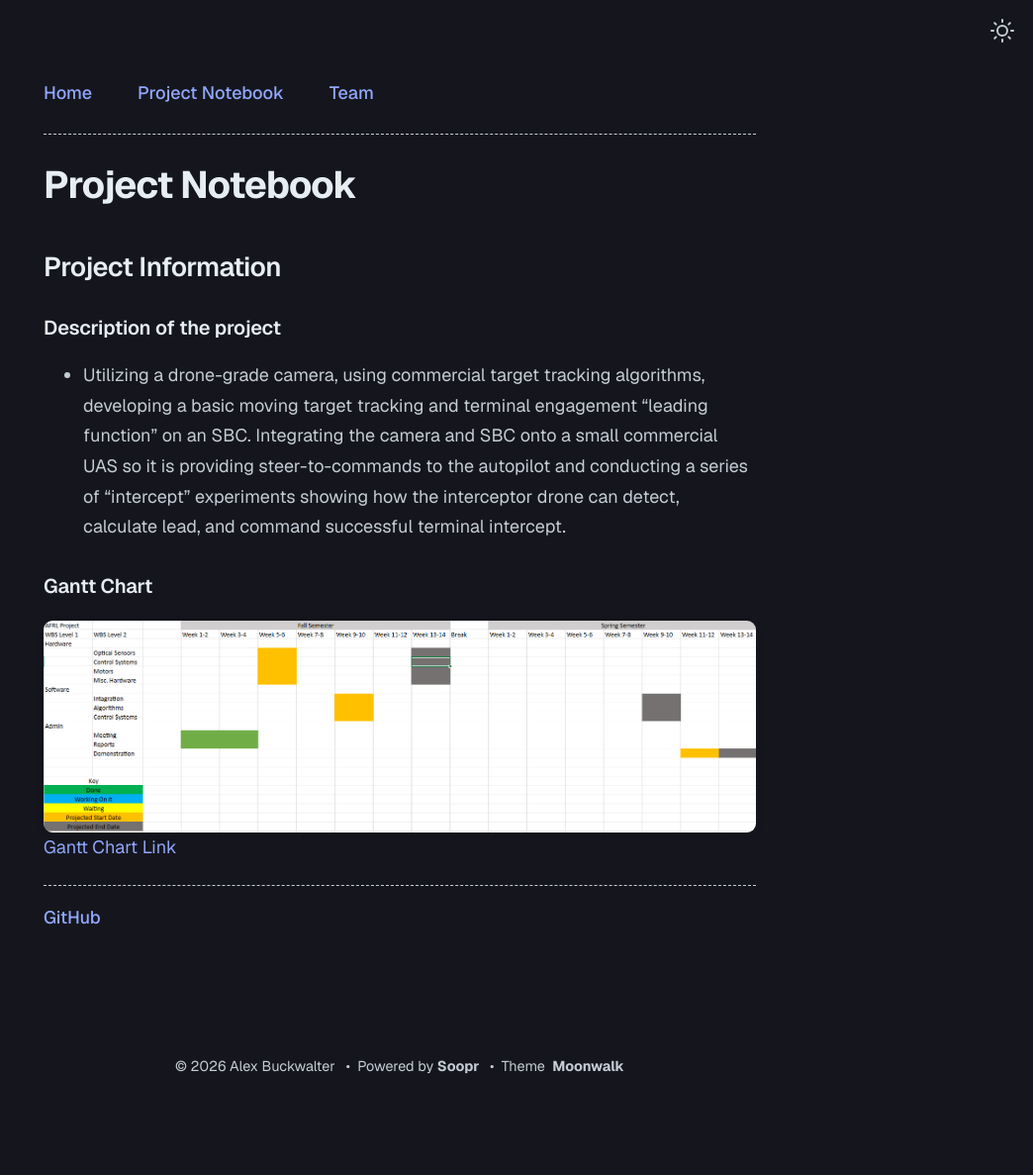
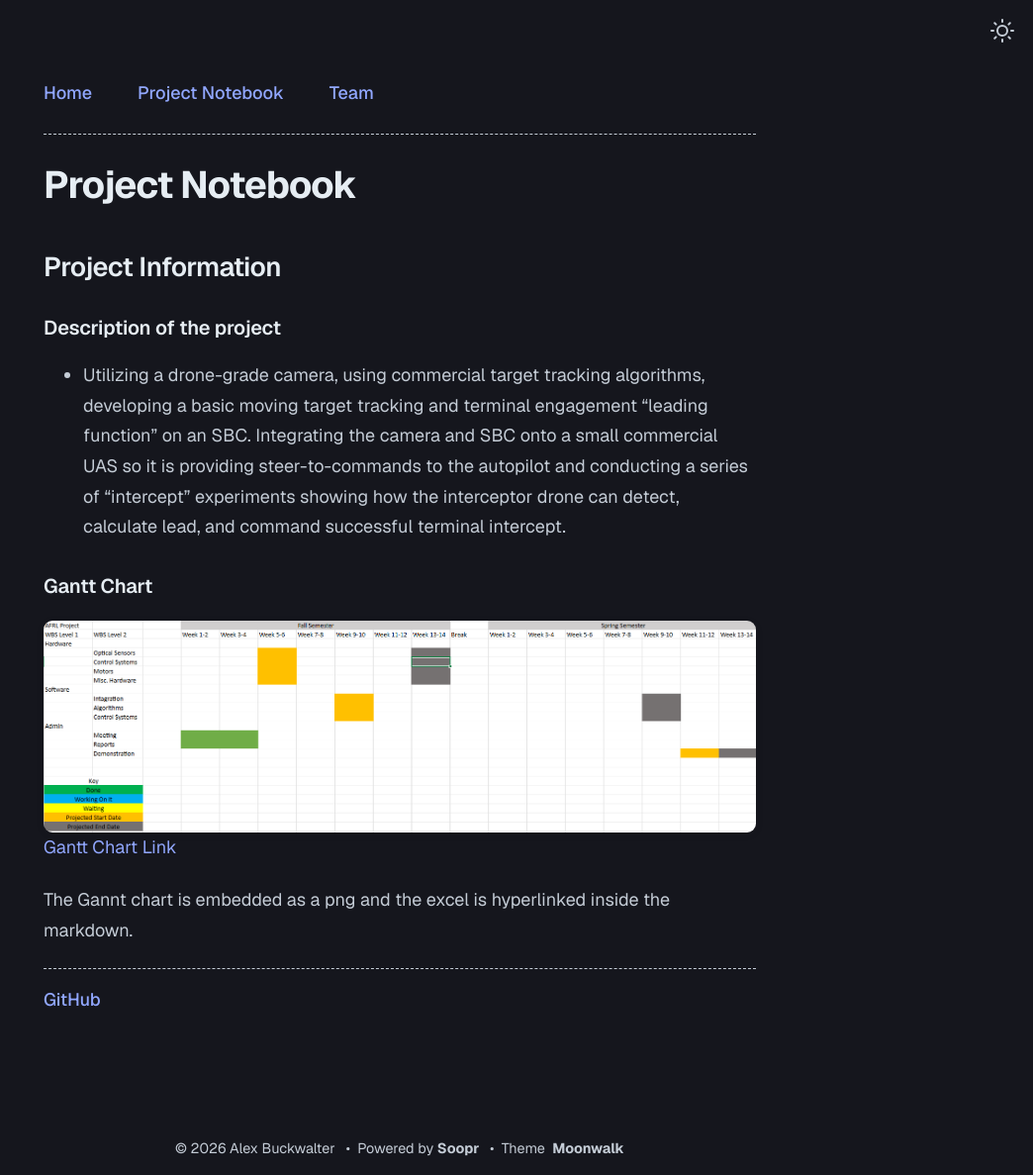
Before and after one commit to a-buck-1/a-buck-1.github.io-Senior-Design, a Jekyll site: the page built from notebook.md, in a window 1280 px wide. Shown: the whole page at 99% size, without its empty margins (236-1280 px from the left). Built offline with Jekyll 4.4.1, drawn with Linux system fonts in a browser that asks for light colours; before the commit the page ends 1104 px from its top, so only the background shows below that.

Commit message:
Update notebook.md

```diff
--- a/notebook.md
+++ b/notebook.md
@@ -13,3 +13,5 @@ permalink: /notebook/
 ### Gantt Chart
 <img src="{{ '/assets/images/IMG_0088.png' | relative_url }}" alt="Gantt Chart">
  [Gantt Chart Link](https://tigermailauburn-my.sharepoint.com/:x:/g/personal/cag0127_auburn_edu/IQCYB2yYJQ8HQa81emNJHGuyAaA0Wkt2RqYh4C8cU_v1BLE?e=Xc0r9d)
+
+The Gannt chart is embedded as a png and the excel is hyperlinked inside the markdown.
```
